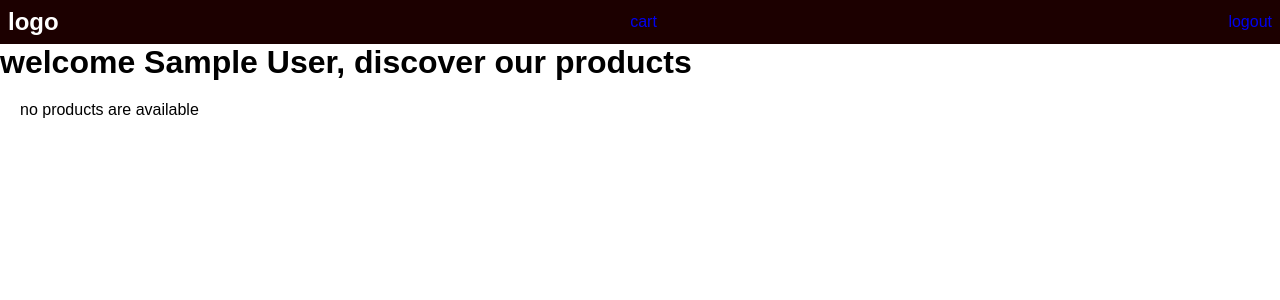
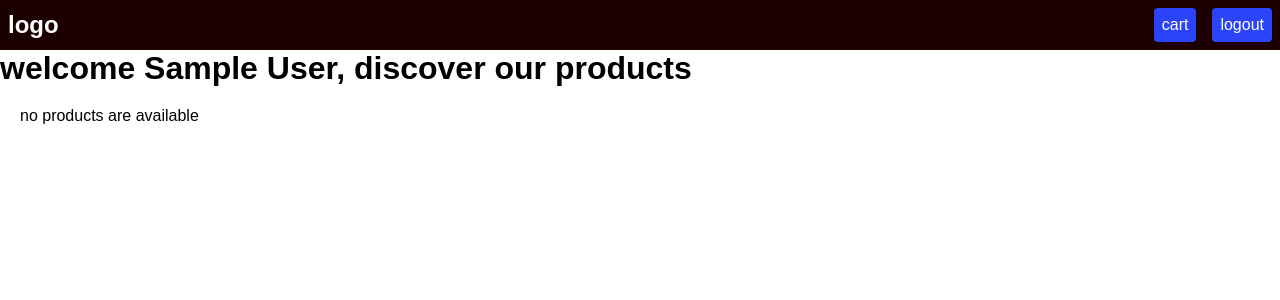
Before and after one commit to Bayi-Mostapha/adrar_outdoor_equipment, a PHP site: page /home.php in a window 1280 px wide. Shown: the top 300 px of the page. Run offline with PHP 8.4, Linux system fonts and the light colour scheme; the visitor is signed in with stand-in values (Sample User, id 1); data that the repository does not hold is empty.

Commit message:
fixed some home styles

```diff
--- a/home.php
+++ b/home.php
@@ -17,8 +17,10 @@
             echo "
                 <div class=\"navbar\">
                     <div class=\"logo\">logo</div>
-                    <a href=\"user/cart.php\">cart</a>
-                    <a href=\"user/logout.php\">logout</a>
+                    <div class=\"btns\">
+                        <a href=\"user/cart.php\" class=\"cart mb-btn\">cart</a>
+                        <a href=\"user/logout.php\" class=\"logout mb-btn\">logout</a>
+                    </div>
                 </div>
                 <h1>welcome $_SESSION[name], discover our products</h1>
                 ";
--- a/styles/home.css
+++ b/styles/home.css
@@ -13,7 +13,27 @@
     font-weight: 700;
 }
 
-.navbar .login {
+.btns {
+    display: flex;
+    align-items: center;
+    gap: 1rem;
+}
+
+.cart {
+    background-color: var(--main-color);
+    color: var(--txt2);
+    padding: .5em;
+    border-radius: 4px;
+}
+
+.logout {
+    background-color: var(--main-color);
+    color: var(--txt2);
+    padding: .5em;
+    border-radius: 4px;
+}
+
+.login {
     background-color: var(--main-color);
     color: var(--txt2);
     padding: .5em;
@@ -27,7 +47,7 @@
     gap: 2%;
 }
 
-.product{
+.product {
     padding: 10px;
     border-radius: 9px;
 
```
